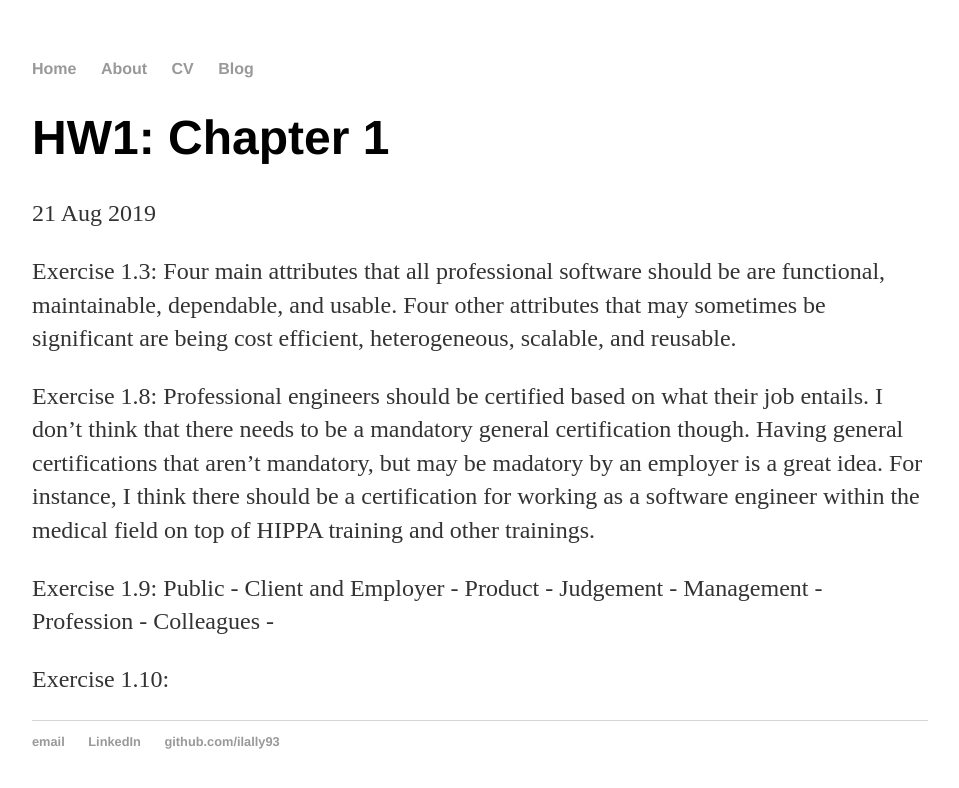
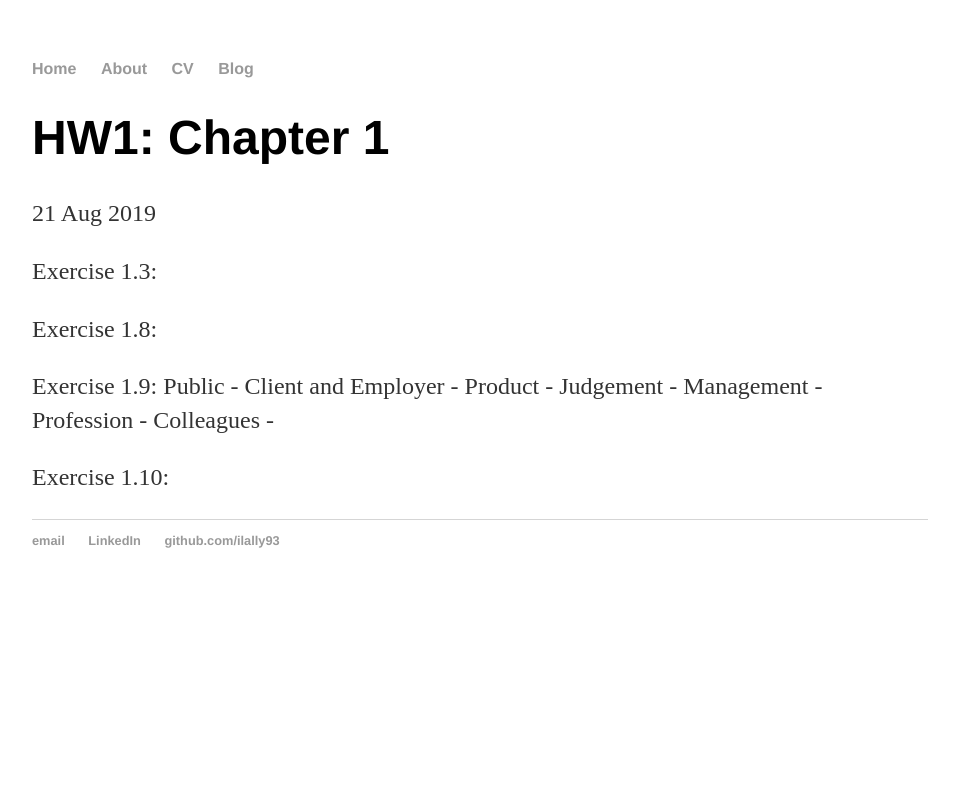
Before and after one commit to CollinLBauer/collinlbauer.github.io, a Jekyll site: the page built from _posts/2019-08-21-HW1-Chapter1.md, in a window 1280 px wide. Shown: the top 788 px of the page, without its empty margins (160-1119 px from the left). Built offline with Jekyll 4.4.1, drawn with Linux system fonts in a browser that asks for light colours.

Commit message:
first blog post

```diff
--- a/_config.yml
+++ /dev/null
@@ -1 +0,0 @@
-theme: jekyll-theme-hacker
--- a/_posts/2019-08-21-HW1-Chapter1.md
+++ b/_posts/2019-08-21-HW1-Chapter1.md
@@ -5,16 +5,10 @@ date: 2019-08-21
 ---
 
   Exercise 1.3:
-      Four main attributes that all professional software should be are functional,
-    maintainable, dependable, and usable.  Four other attributes that may sometimes
-    be significant are being cost efficient, heterogeneous, scalable, and reusable.
+
 
   Exercise 1.8:
-      Professional engineers should be certified based on what their job entails.  I
-    don't think that there needs to be a mandatory general certification though.  Having
-    general certifications that aren't mandatory, but may be madatory by an employer is
-    a great idea.  For instance, I think there should be a certification for working as
-    a software engineer within the medical field on top of HIPPA training and other trainings.
+
 
   Exercise 1.9:
       Public -
--- a/config.yml
+++ b/config.yml
@@ -1,2 +1,2 @@
-	name: Isabel Lally, Computer Science
-	markdown: kramdown
+name: Collin Bauer, Computer Science
+markdown: kramdown
```
Also changed, not shown: _posts/2019-08-21-HW0-Introduction.md (+11 -8 lines), _posts/2019-08-21-my-first-post.md (deleted, +0 -7 lines).
